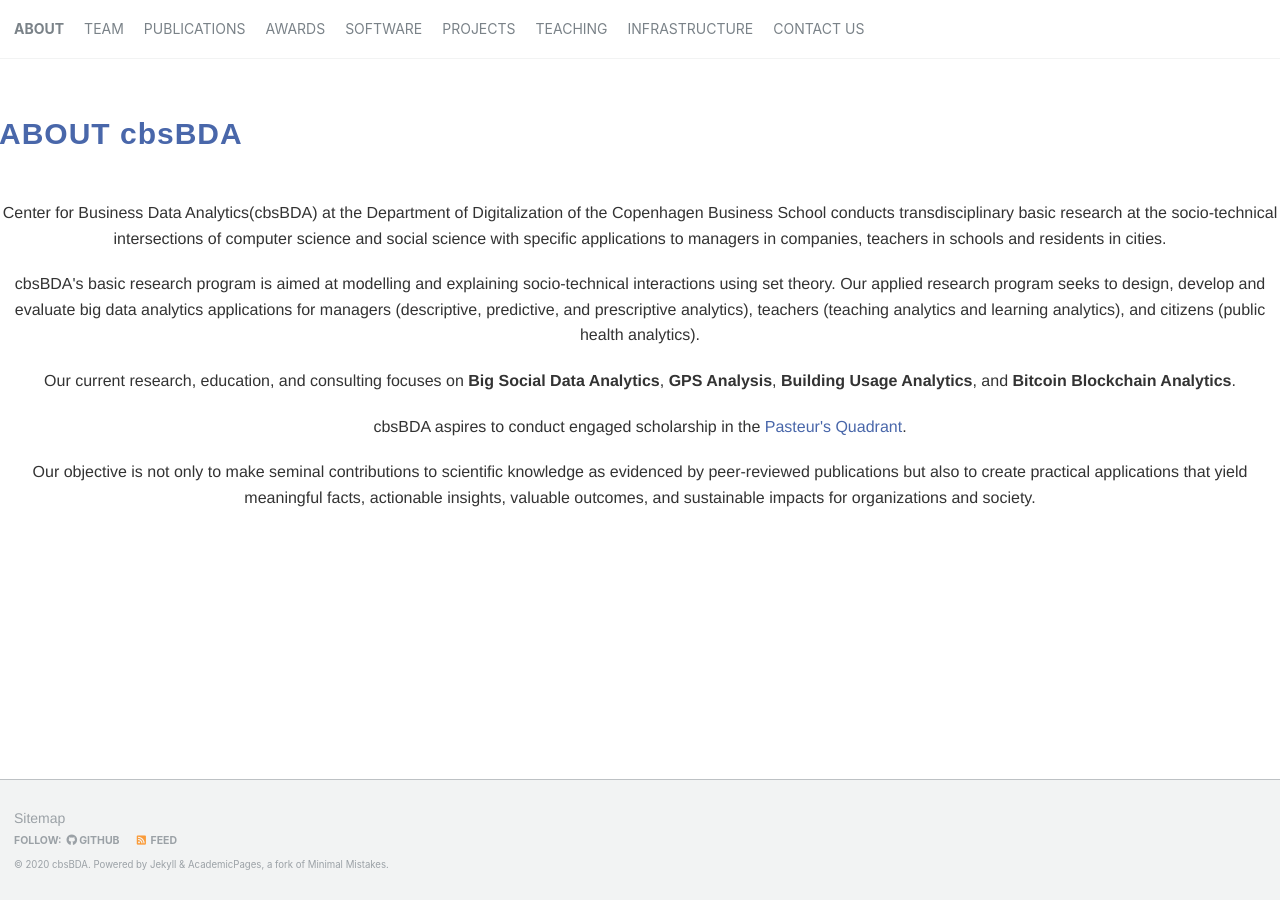
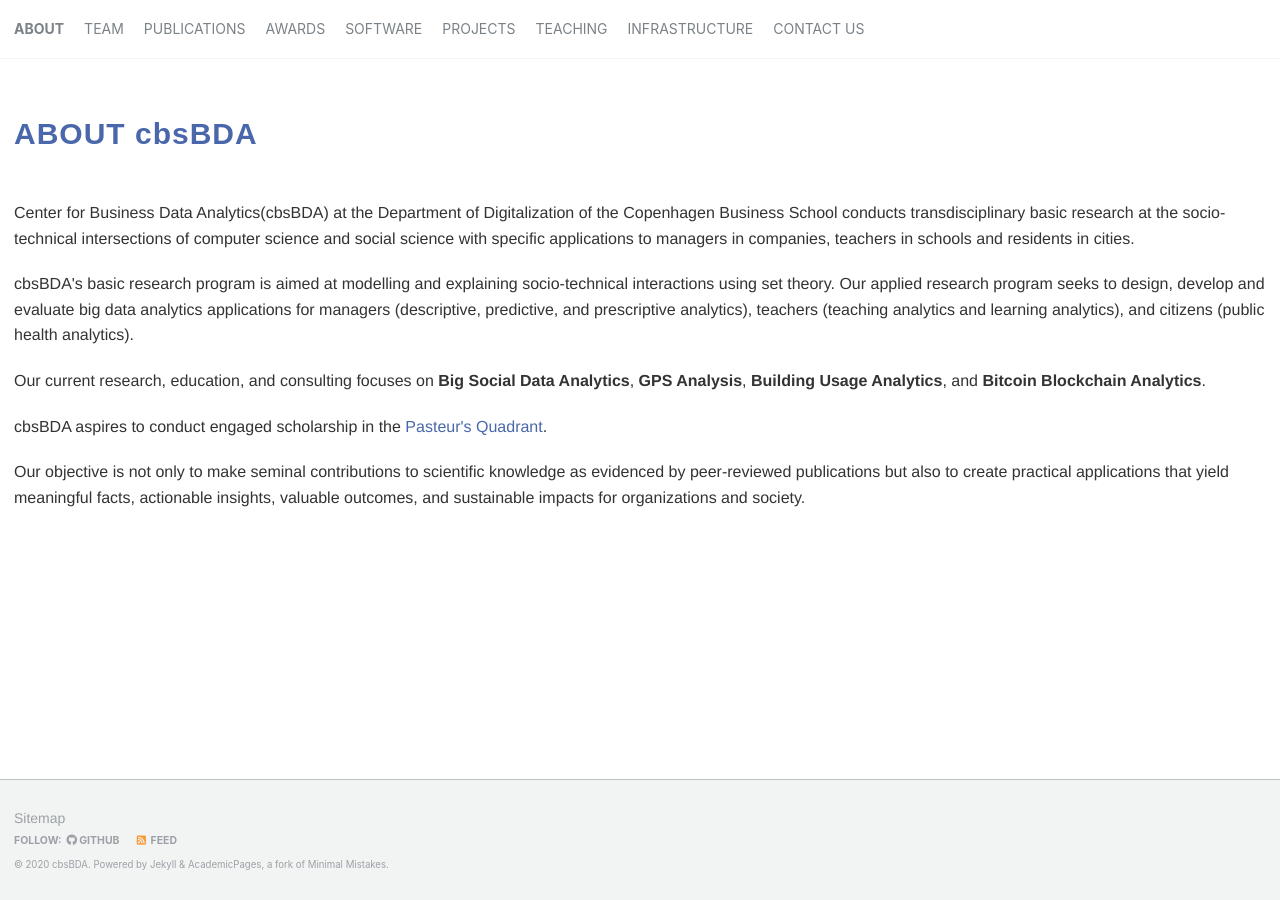
Before and after one commit to cbsBDA/cbsBDA-homepage, a Jekyll site: the page built from _pages/about.md, in a window 1280 px wide. Built offline with Jekyll 4.4.1, drawn with Linux system fonts in a browser that asks for light colours.

Commit message:
Update about.md

```diff
--- a/_pages/about.md
+++ b/_pages/about.md
@@ -9,11 +9,11 @@ author_profile: true
 
 
 <!-- Section: about -->
-<section id="about" class="home-section text-center">
+<section id="about" class="home-section">
   <div class="heading-about">
     <div class="container w-100 p-0 m-0">
       <div class="row">
-        <div class="col-lg-8 col-lg-offset-2 p-0 m-0">
+        <div class="col-lg-8 col-lg-offset-2 m-0">
           <div class="wow bounceInDown m-0" data-wow-delay="0.4s">
             <div class="section-heading">
               <h2 class="text-left">ABOUT cbsBDA</h2>
@@ -29,7 +29,7 @@ author_profile: true
       </div>
     </div>
     <div class="row">
-      <div class="col-xs-12 col-sm-12 col-md-12 p-0">
+      <div class="col-xs-12 col-sm-12 col-md-12">
         <div class="wow bounceInUp" data-wow-delay="0.2s">
           <div class="team ">
             <div class="inner">
```
